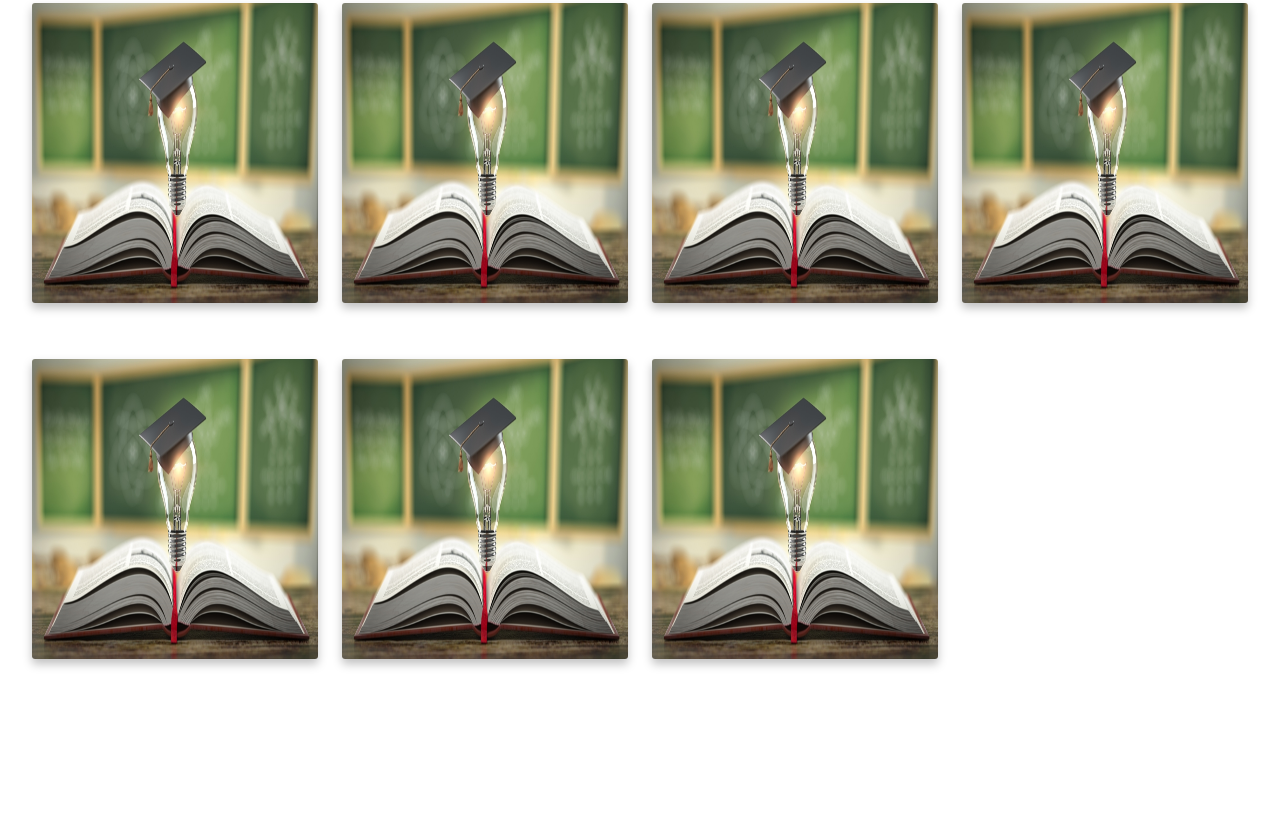
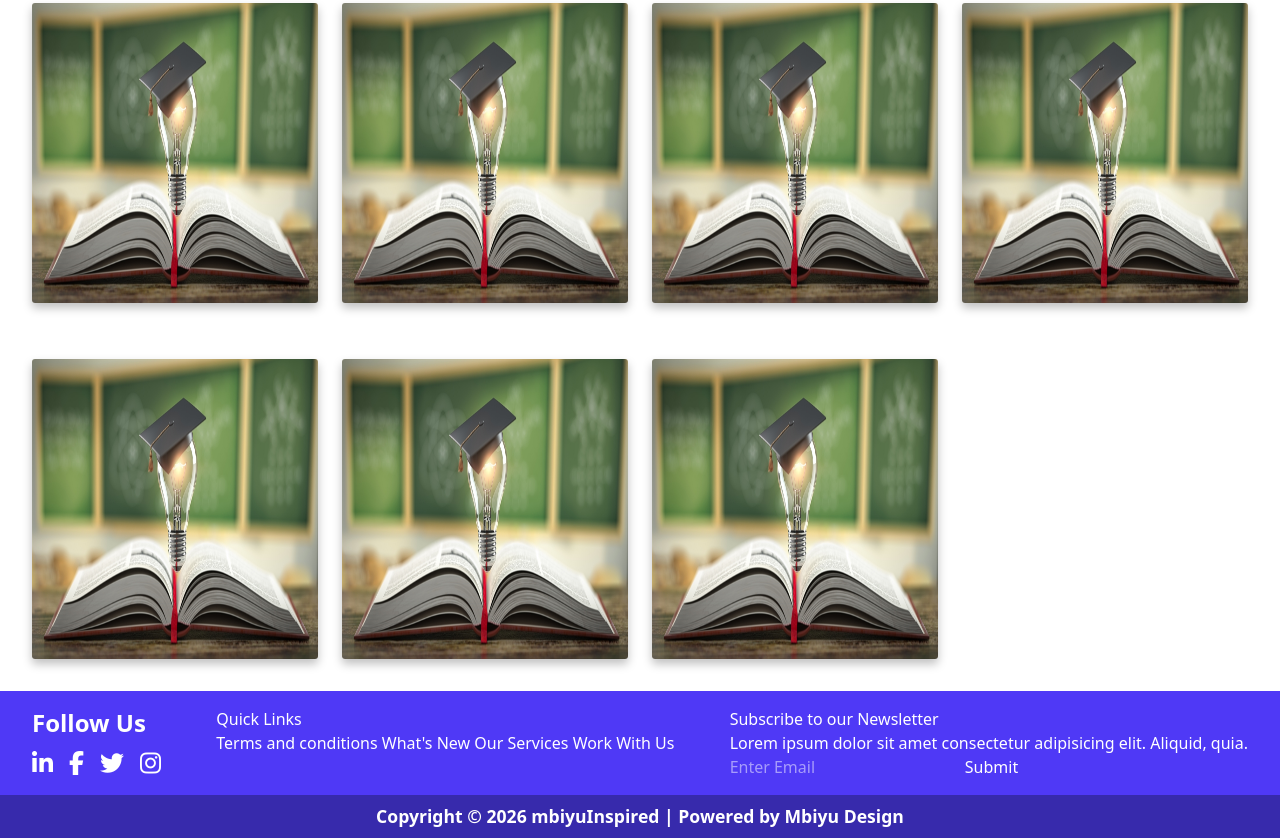
Before and after one commit to petermbiyu/mbiyuinspired, a website: page index.html in a window 1280 px wide. Shown: the part 1105-1943 px from the top of the page. Before the commit the page ends 1796 px from the top, so only its background shows below. Drawn offline with nearby package versions, Linux system fonts and the light colour scheme.

Commit message:
started working on the footer

```diff
--- a/index.html
+++ b/index.html
@@ -380,5 +380,47 @@
         </div>
       </div>
     </section>
+    <footer class="text-white bg-indigo-600">
+      <div class="px-8 py-4 flex align-center justify-between">
+        <div>
+          <h2 class="text-2xl font-semibold">Follow Us</h2>
+          <div class="flex align-center justify-center gap-4 mt-3">
+            <a href=""><i class="fa-brands fa-linkedin-in text-2xl"></i></a>
+            <a href=""><i class="fa-brands fa-facebook-f text-2xl"></i></a>
+            <a href=""><i class="fa-brands fa-twitter text-2xl"></i></a>
+            <a href=""><i class="fa-brands fa-instagram text-2xl"></i></a>
+          </div>
+        </div>
+        <div>
+          <h2>Quick Links</h2>
+          <div>
+            <a href="">Terms and conditions</a>
+            <a href="">What's New</a>
+            <a href="">Our Services</a>
+            <a href="">Work With Us</a>
+          </div>
+        </div>
+        <div>
+          <h2>Subscribe to our Newsletter</h2>
+          <p>
+            Lorem ipsum dolor sit amet consectetur adipisicing elit. Aliquid,
+            quia.
+          </p>
+          <form action="/index.html" method="post">
+            <input
+              type="email"
+              placeholder="Enter Email"
+              aria-label="Enter email"
+            />
+            <input type="submit" value="Submit" />
+          </form>
+        </div>
+      </div>
+      <div
+        class="px-8 text-center text-[1.1rem] font-bold py-2 bg-indigo-800 text-white"
+      >
+        Copyright &copy; 2026 mbiyuInspired | Powered by Mbiyu Design
+      </div>
+    </footer>
   </body>
 </html>
```
Also changed, not shown: src/output.css.
